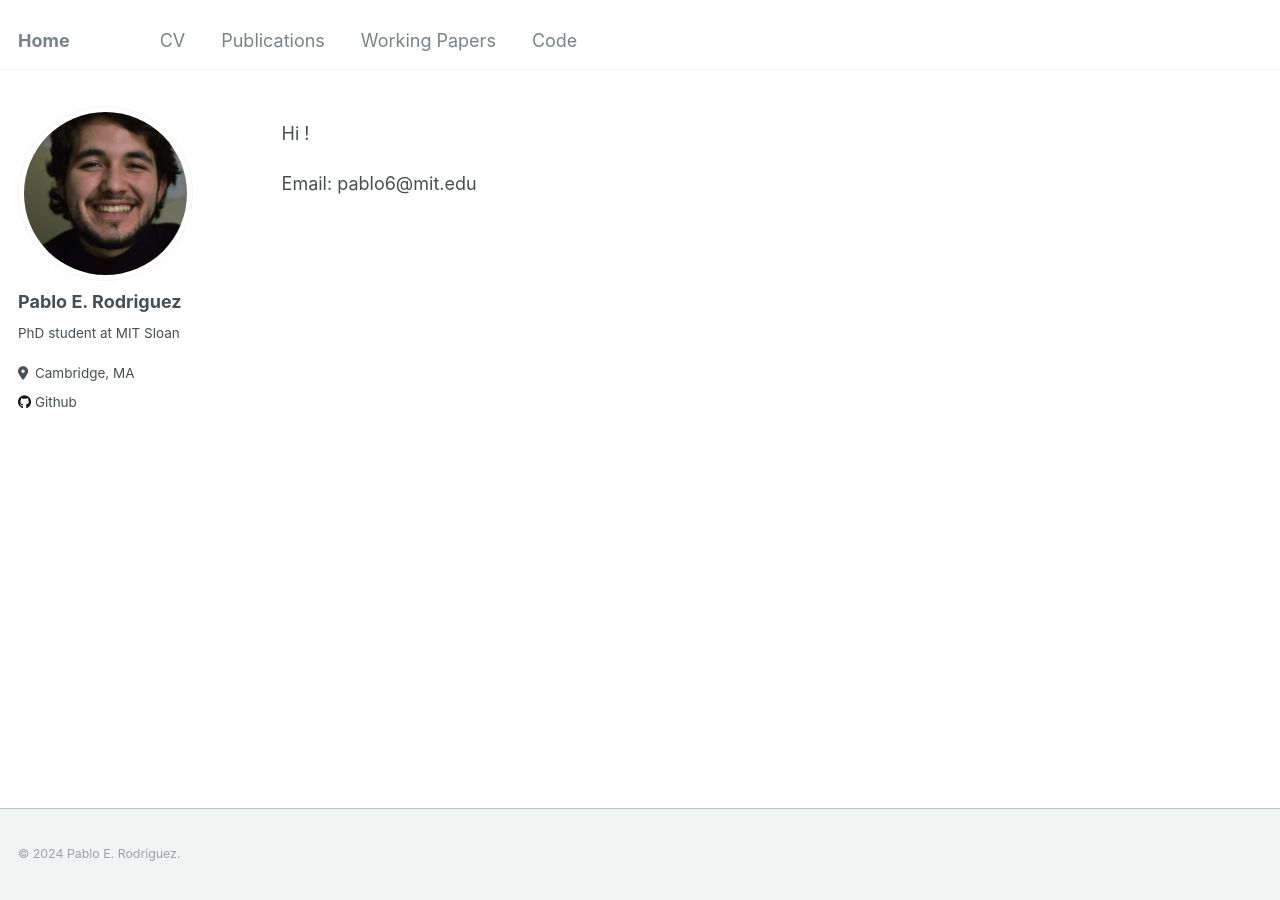
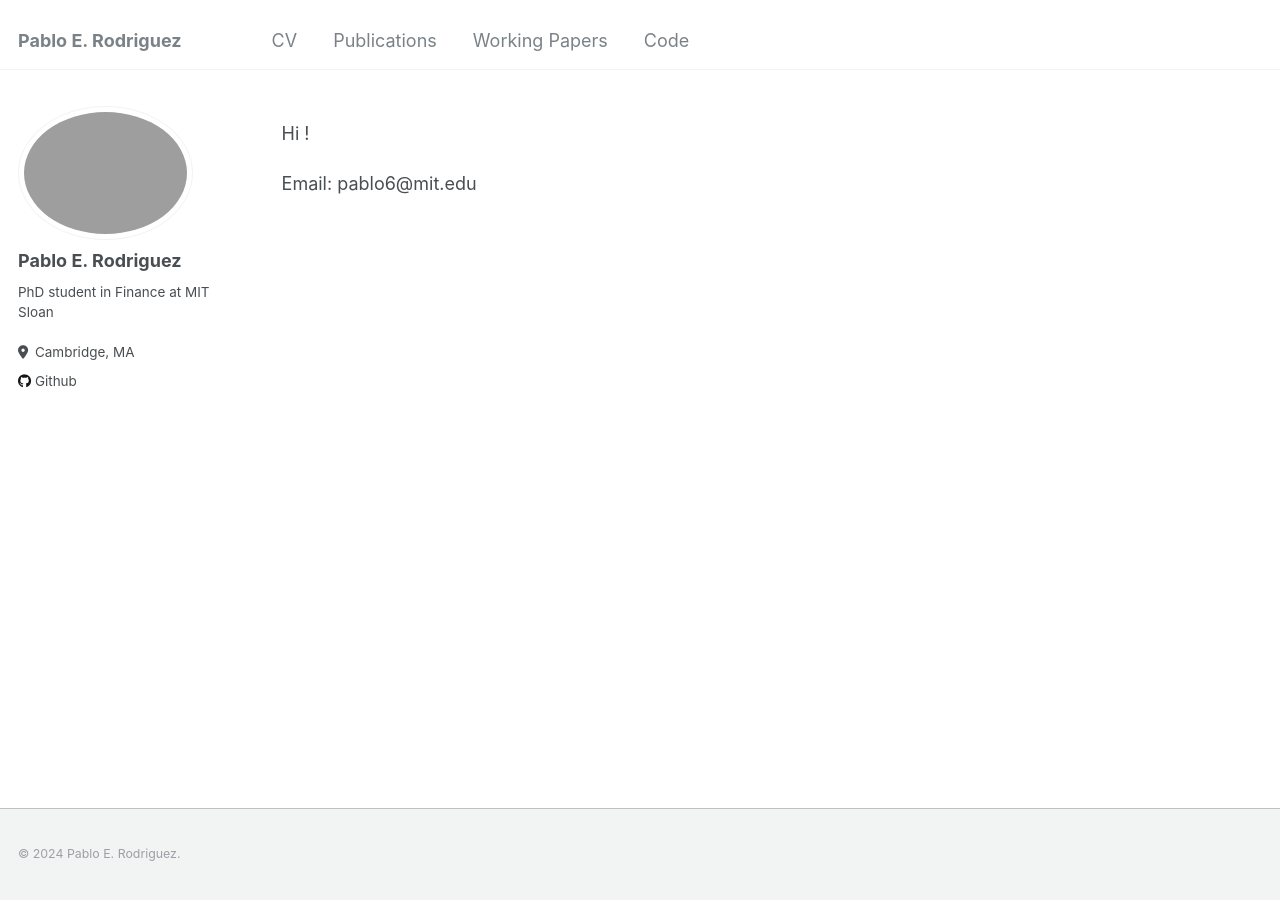
Before and after one commit to pablo-e-rodriguez/pablo-e-rodriguez.github.io, a Jekyll site: the page built from _pages/about.md, in a window 1280 px wide. Built offline with Jekyll 4.4.1, drawn with Linux system fonts in a browser that asks for light colours.

Commit message:
Update _config.yml

```diff
--- a/_config.yml
+++ b/_config.yml
@@ -8,7 +8,7 @@
 
 # Basic Site Settings
 locale                   : "en-US"
-title                    : "Home"
+title                    : "Pablo E. Rodriguez"
 title_separator          : "-"
 name                     : &name "Pablo E. Rodriguez"
 description              : &description "personal description"
@@ -21,10 +21,10 @@ repository               : "prodrig06/prodrig06.github.io"
 #               Additional customization can be done by editing /_includes/author-profile.html
 author:
   # Biographic information
-  avatar           : "photo_Pablo_Rodriguez.jpeg"
+  avatar           : #"photo_Pablo_Rodriguez.jpeg"
   name             : "Pablo E. Rodriguez"
   pronouns         : # example: "she/her"
-  bio              : "PhD student at MIT Sloan"
+  bio              : "PhD student in Finance at MIT Sloan"
   location         : "Cambridge, MA"
   employer         :
   uri              : # URL
```
